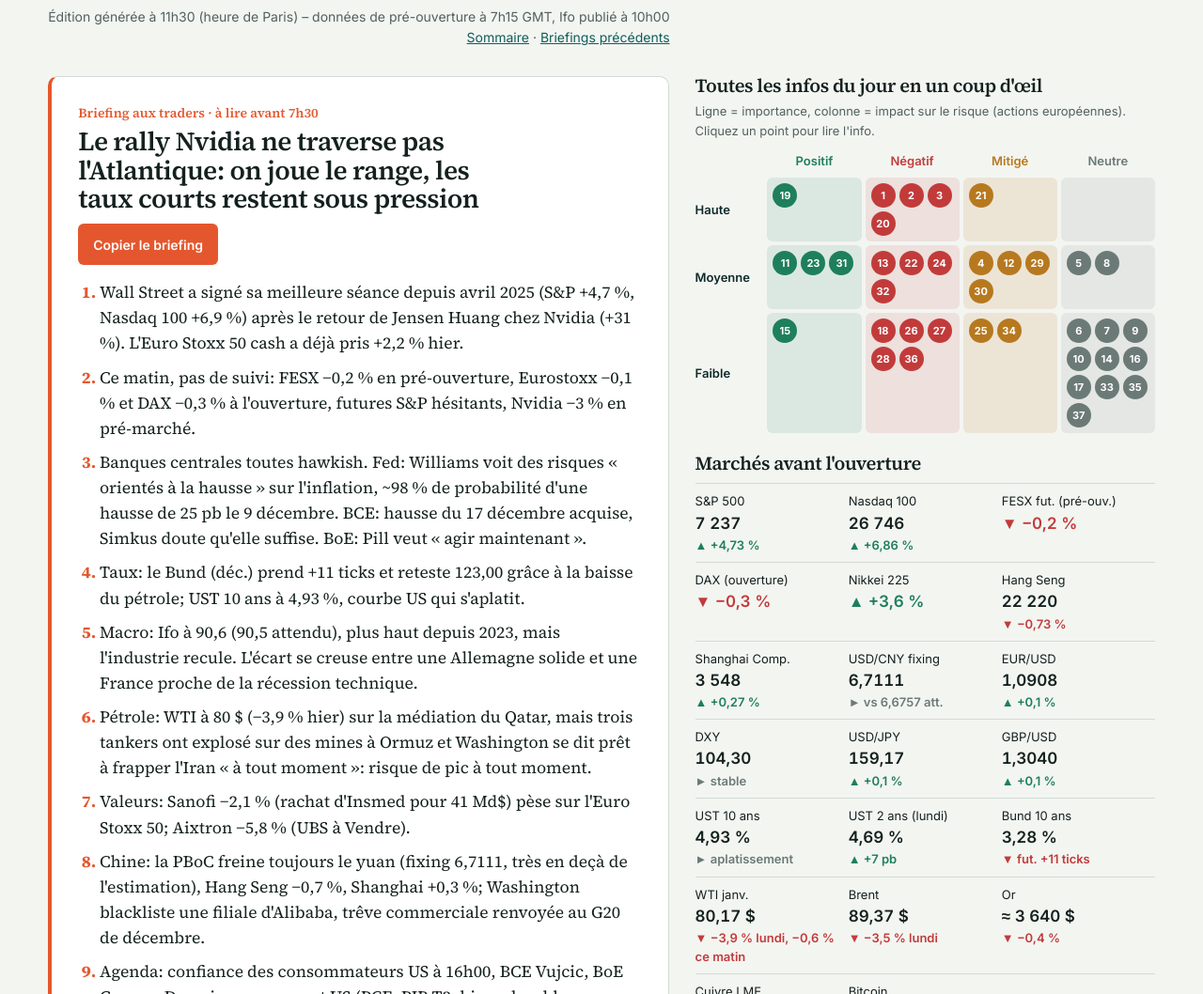
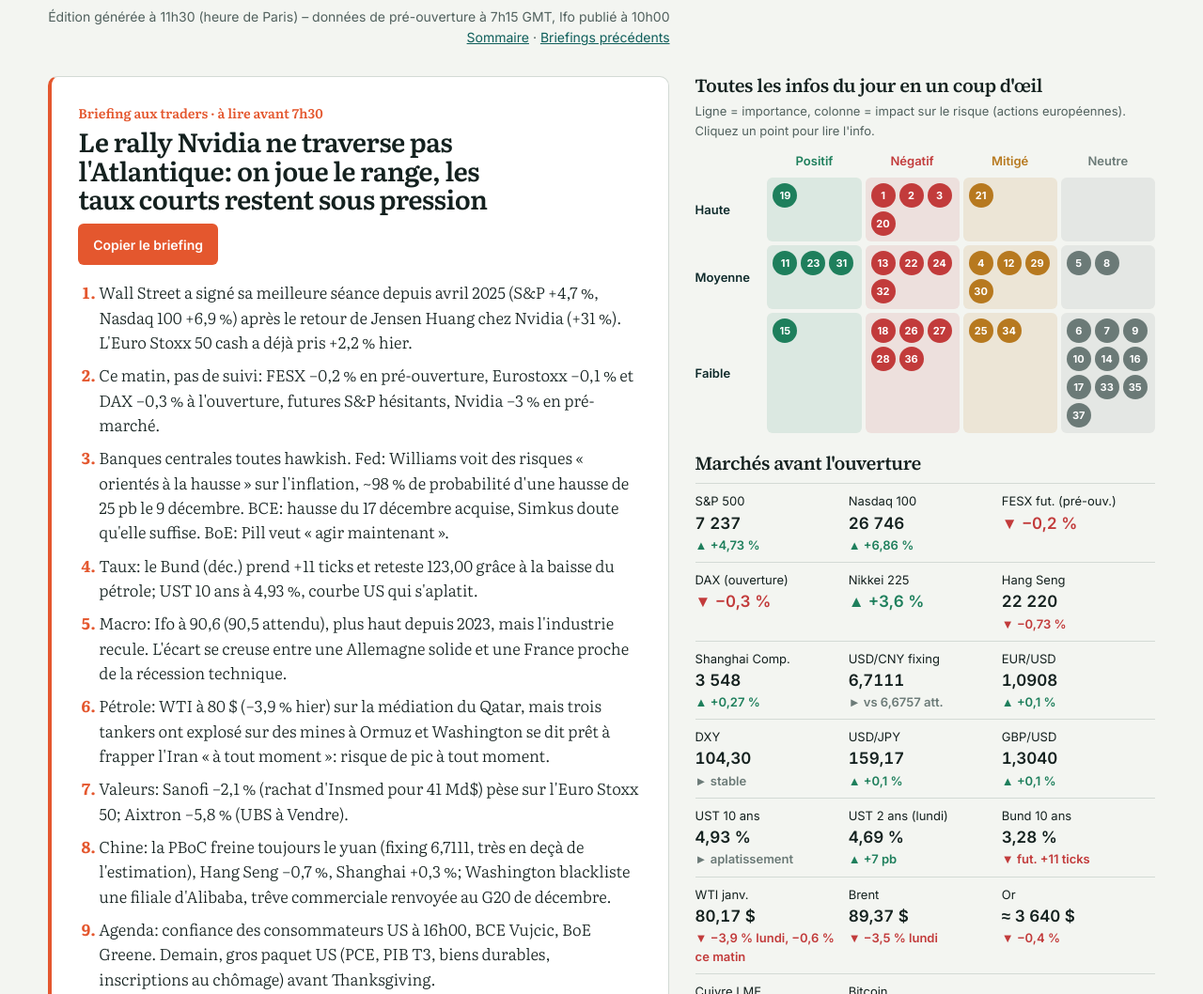
Before and after one commit to Komodocap/briefing, a plain HTML site: page 2026-11-24.html in a window 1280 px wide. Shown: the part 243-1301 px from the top of the page at 94% size. Drawn offline with Linux system fonts and the light colour scheme.

Commit message:
Encadré briefing en Literata fin
Co-Authored-By: Claude Opus 5.5 <noreply@anthropic.com>
Claude-Session: https://claude.ai/code/session_015m18Q8FD8Ao4qiSRXLKe4a

```diff
--- a/2026-11-24.html
+++ b/2026-11-24.html
@@ -5,7 +5,7 @@
 <meta name="viewport" content="width=device-width, initial-scale=1">
 <title>KomodoCap · Briefing du 24/11</title>
 <link rel="preconnect" href="https://fonts.googleapis.com">
-<link rel="stylesheet" href="https://fonts.googleapis.com/css2?family=Inter:wght@400;500;600;700&family=Source+Serif+4:opsz,wght@8..60,300..700&display=swap">
+<link rel="stylesheet" href="https://fonts.googleapis.com/css2?family=Inter:wght@400;500;600;700&family=Source+Serif+4:opsz,wght@8..60,300..700&family=Literata:opsz,wght@7..72,300..700&display=swap">
 <style>
 /* VOICE work: la feuille du matin d'un desk, dense et ordonnée
    IDEA le "run sheet" imprimé qu'on distribue aux traders avant l'ouverture
@@ -117,8 +117,8 @@ td.t{white-space:nowrap;font-variant-numeric:tabular-nums;font-weight:600}
 .arch a.cur{background:var(--imp);color:var(--impink);border-color:var(--imp)}
 .arch select{font:16px Inter,sans-serif;min-height:44px;border:1px solid var(--rule);border-radius:6px;background:var(--bg);color:var(--ink);padding:0 8px}
 footer{color:var(--mute);font-size:13px;border-top:1px solid var(--rule);margin-top:34px;padding-top:12px}
-.brief .tag,.brief ol{font-family:var(--fd)}
-.brief ol{font-size:17.5px;font-weight:400}
+.brief .tag,.brief ol,#bh{font-family:Literata,Georgia,serif}
+.brief ol{font-size:17px;font-weight:300}
 @media(max-width:860px){.grid{grid-template-columns:minmax(0,1fr)}}
 @media(max-width:600px){table{font-size:13px}th,td{padding:6px 4px}.stack thead{display:none}.stack tr{display:grid;padding-block:8px;border-bottom:1px solid var(--rule)}.stack td{border:0;padding:2px 0}.mx{grid-template-columns:4.2em repeat(4,minmax(0,1fr))}.dot{width:22px;height:22px;font-size:10px}}
 @media print{.bar,.btn{display:none}.it{break-inside:avoid}}
```
